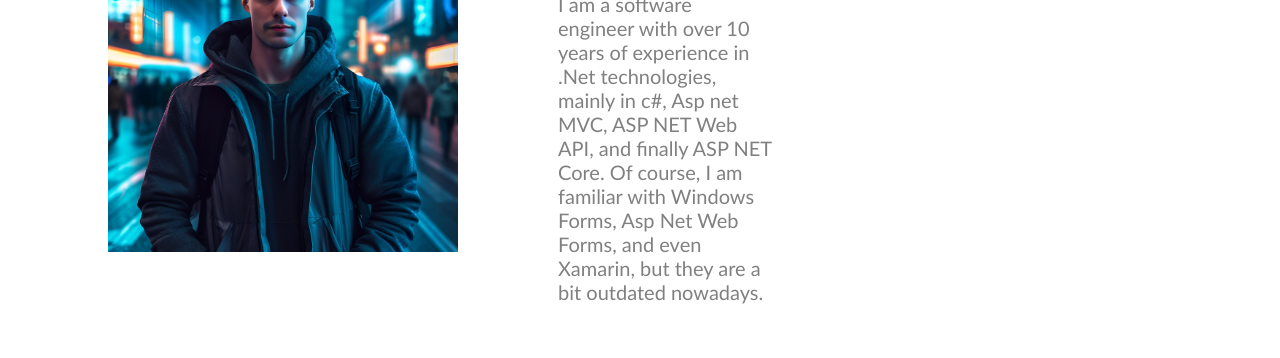
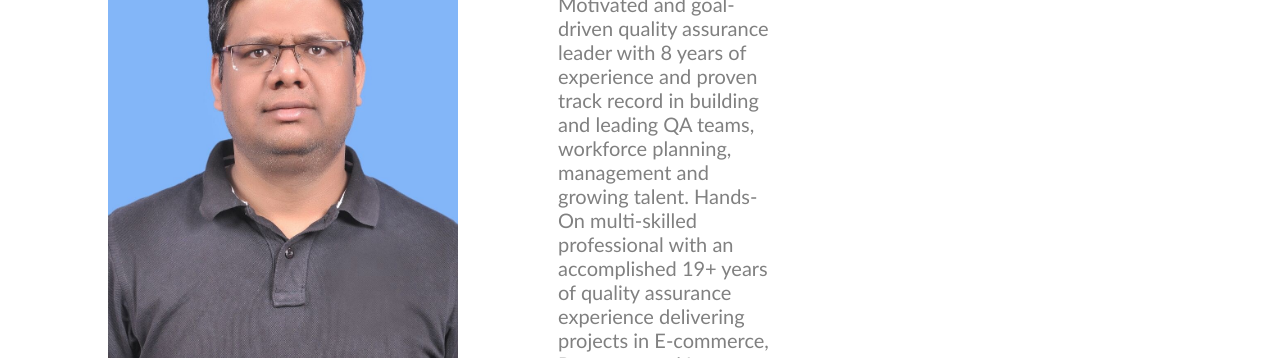
Before and after one commit to naresh-rathor/Naresh-protfolio, a plain HTML site: page index.html in a window 1280 px wide. Shown: the part 248-606 px from the top of the page. Drawn offline with Linux system fonts and the light colour scheme.

Commit message:
Update index.html
Updated Profile info and profile image

```diff
--- a/index.html
+++ b/index.html
@@ -35,7 +35,7 @@
     <!-- About Me -->
     <section id="about-me" class="container">
       <div width="550px">
-        <img src="man-8068201_1920.jpg" class="profile_image"/>
+        <img src="naresh.jpg" class="profile_image"/>
       </div>
 
       <div>
@@ -43,7 +43,7 @@
             Hi, I'm Naresh Rathor! <img src="html_finalprojimages/waving-hand.png" width="60px"/>
           </h1>
           <p>
-            I am a software engineer with over 10 years of experience in .Net technologies, mainly in c#, Asp net MVC, ASP NET Web API, and finally ASP NET Core. Of course, I am familiar with Windows Forms, Asp Net Web Forms, and even Xamarin, but they are a bit outdated nowadays.
+            Motivated and goal-driven quality assurance leader with 8 years of experience and proven track record in building and leading QA teams, workforce planning, management and growing talent. Hands-On multi-skilled professional with an accomplished 19+ years of quality assurance experience delivering projects in E-commerce, Payments and Insurance domain. Strong experience in development and implementation of test strategies and automation solutions to ensure the delivery of high-quality systems with the fastest time to market.
           </p>
       </div>
     </section>
```
